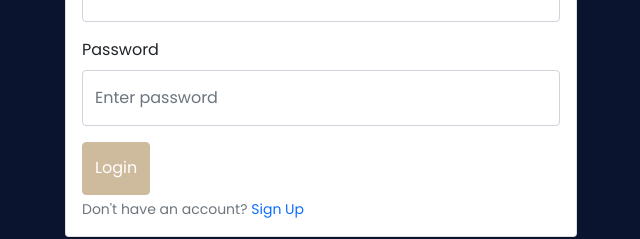
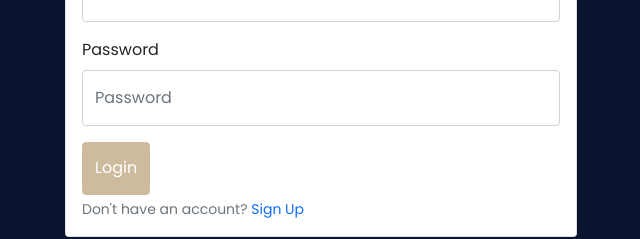
Before and after one commit to UhuruV/delivery-app, a React (Create React App) app in the folder Documents/delivery-app/: page /login in a window 1280 px wide. Shown: the part 183-422 px from the top of the page, without its empty margins (319-959 px from the left). Built offline with nearby package versions, Linux system fonts and the light colour scheme.

Commit message:
added formik for validation

```diff
--- a/Documents/delivery-app/src/components/delivery/DeliveryDetails.js
+++ b/Documents/delivery-app/src/components/delivery/DeliveryDetails.js
@@ -28,7 +28,6 @@ const DeliveryDetails = () => {
             <Form>
               <Row className="mb-5">
                 <Form.Group as={Col} controlId="formGridEmail">
-                  <FormControl.Text></FormControl.Text>
                   <Form.Control
                     type="text"
                     placeholder="Enter pick up location"
--- a/Documents/delivery-app/src/components/login/Login.js
+++ b/Documents/delivery-app/src/components/login/Login.js
@@ -1,14 +1,12 @@
-import React from "react";
+import React, { Fragment } from "react";
 import { Form, Button, Row, Card } from "react-bootstrap";
 import { Link } from "react-router-dom";
 import { useHistory } from "react-router";
 import { useFormik } from "formik";
 
-
-const validate =(values)=>{
+const validate = (values) => {
   // Validation using formik
   const errors = {};
-
 
   if (!values.email) {
     errors.email = "Required";
@@ -19,26 +17,23 @@ const validate =(values)=>{
   return errors;
 };
 
-const Login = () => {
+const Login = (values) => {
   const history = useHistory();
 
-// Pass the useFormik() hook initial form values, a validate function that will be called when
+  // Pass the useFormik() hook initial form values, a validate function that will be called when
   // form values change or fields are blurred, and a submit function that will
   // be called when the form is submitted
   const formik = useFormik({
     initialValues: {
       email: "",
-      password: ""
+      password: "",
     },
     validate,
     onSubmit: (values) => {
       RedirectAfterLogin();
       // alert(JSON.stringify(values, null, 2));
-
     },
   });
-
-  //End
 
   const RedirectAfterLogin = () => {
     history.push("/delivery");
@@ -53,11 +48,10 @@ const Login = () => {
               <Form.Label>Email address</Form.Label>
               <Form.Control
                 type="email"
-                htmlFor="email"
-                name="email"
-                id="email"
                 placeholder="Enter email"
                 required
+                id="email"
+                name="email"
                 onChange={formik.handleChange}
                 value={formik.values.email}
               />
@@ -65,13 +59,15 @@ const Login = () => {
 
             <Form.Group className="mb-3" controlId="formBasicPassword">
               <Form.Label>Password</Form.Label>
-              <Form.Control type="password" htmlFor="password"
-                placeholder="Enter password"
+              <Form.Control
+                type="password"
+                placeholder="Password"
                 required
+                id="password"
                 name="password"
-                id="password"
                 onChange={formik.handleChange}
-                value={formik.values.password}/>
+                value={formik.values.password}
+              />
             </Form.Group>
 
             <Button variant="primary" type="submit" id="button">
```
